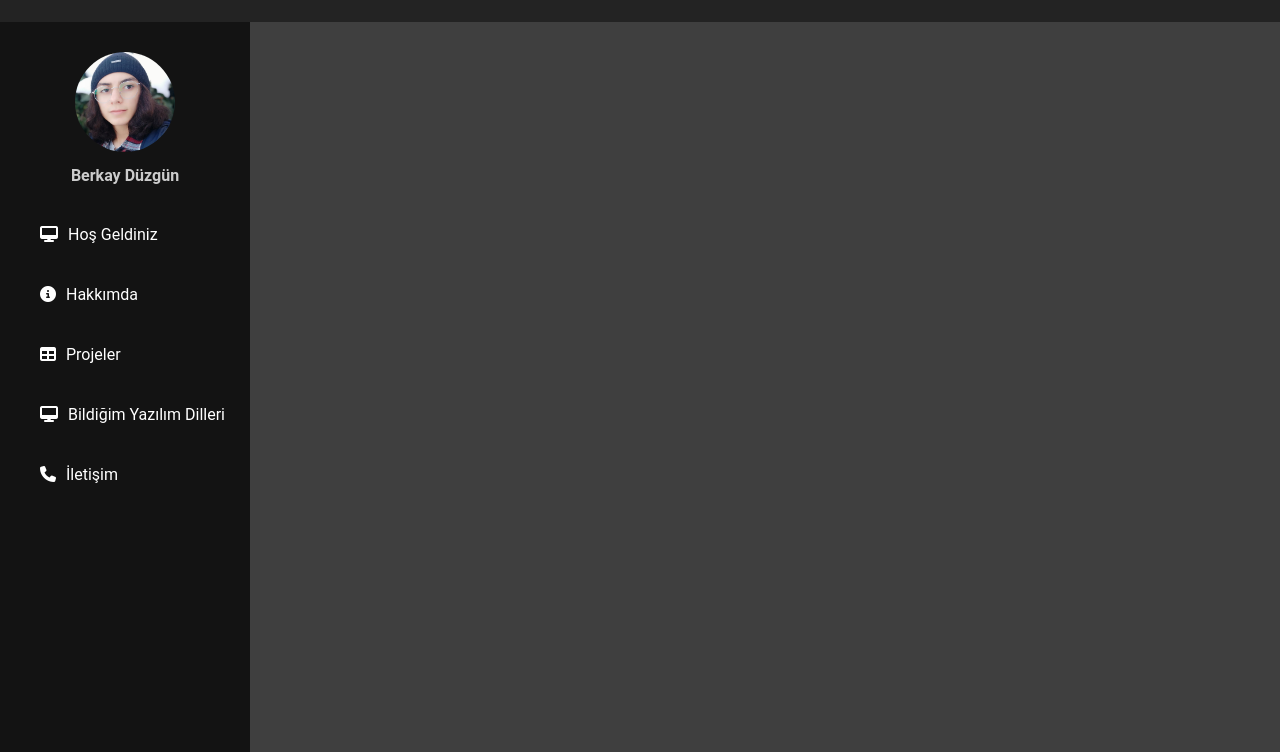
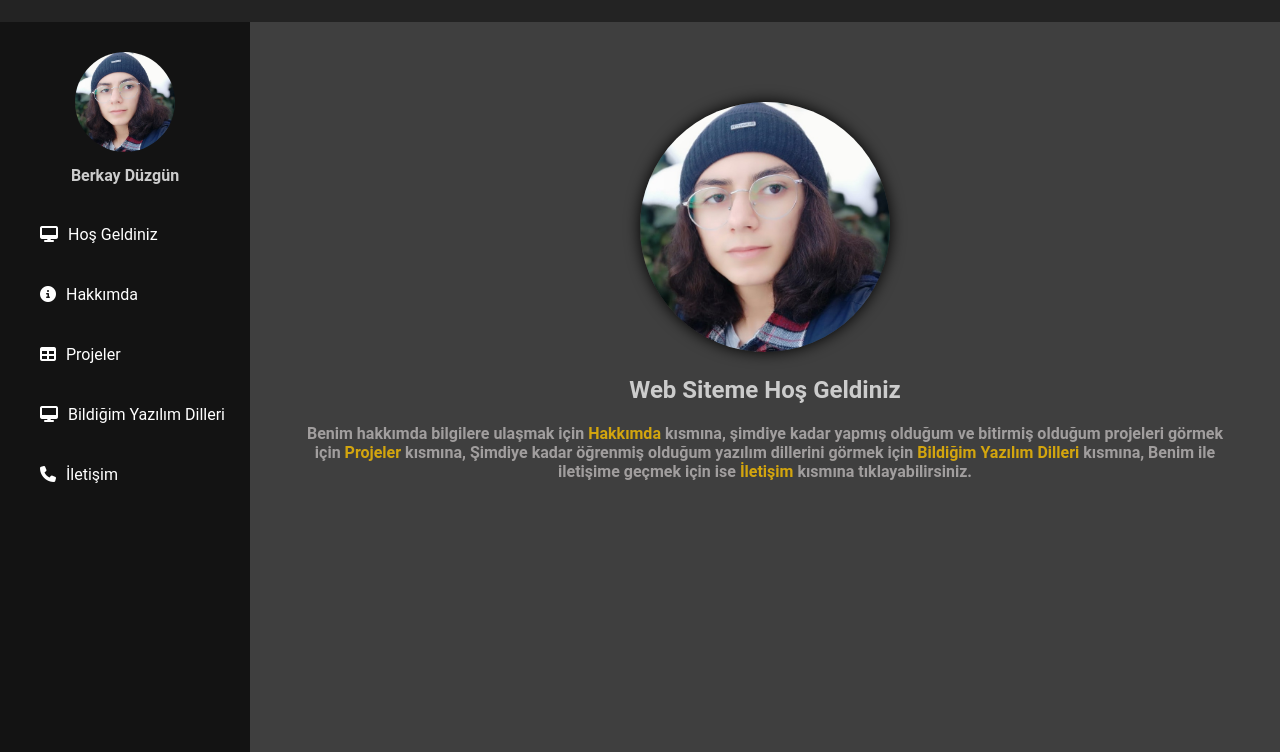
Before and after one commit to BerkayDuzgun/BlogSite_Modernize, a plain HTML site: page index.html in a window 1280 px wide. Shown: the part 48-800 px from the top of the page. Drawn offline with Linux system fonts and the light colour scheme.

Commit message:
sayfa yazıları düzenlendi

```diff
--- a/index.html
+++ b/index.html
@@ -36,7 +36,15 @@
         </div>
     <!-- Side Bar End -->
 
-        <div class="content"></div>
+        <div class="content">
+            <div id="yazı">
+                <div id="BerkayDuzgundiv">
+                    <img id="BerkayDuzgun" src="imgs/Berkay.jpeg" alt="">
+                </div>
+                <h2 id="başlık">Web Siteme Hoş Geldiniz</h2>
+                <strong><p id="açıklama">Benim hakkımda bilgilere ulaşmak için <a class="açıklamadeğer" href="">Hakkımda</a> kısmına, şimdiye kadar yapmış olduğum ve bitirmiş olduğum projeleri görmek için <a class="açıklamadeğer" href="">Projeler</a> kısmına, Şimdiye kadar öğrenmiş olduğum yazılım dillerini görmek için <a class="açıklamadeğer" href="">Bildiğim Yazılım Dilleri</a> kısmına, Benim ile iletişime geçmek için ise <a class="açıklamadeğer" href="">İletişim</a> kısmına tıklayabilirsiniz.</p></strong>
+            </div>
+        </div>
 
 </body>
 </html>
--- a/style.css
+++ b/style.css
@@ -115,3 +115,49 @@ label #sidebar_btn:hover {
 #check {
     display: none;
 }
+
+.content{
+    display: flex;
+    justify-content: center;
+}
+
+#yazı {
+    margin-top: 150px;
+}
+
+#başlık {
+    text-align: center;
+    color: #ccc;
+}
+
+#açıklama {
+    text-align: center;
+    margin-left: 50px;
+    margin-right: 50px;
+    color: rgb(161, 158, 158);
+}
+
+.açıklamadeğer {
+    text-decoration: none;
+    color: #d3a50e;
+    transition: 0.5s;
+    transition-property: color;
+    transition: 0.5s;
+    transition-property: color;
+}
+
+.açıklamadeğer:hover {
+    color: #990000;
+}
+
+#BerkayDuzgun {
+    width: 250px;
+    height: 250px;
+    border-radius: 250px;
+    text-align: center;
+    box-shadow: 0px 0px 15px black;
+}
+
+#BerkayDuzgundiv {
+    text-align: center;
+}
```
